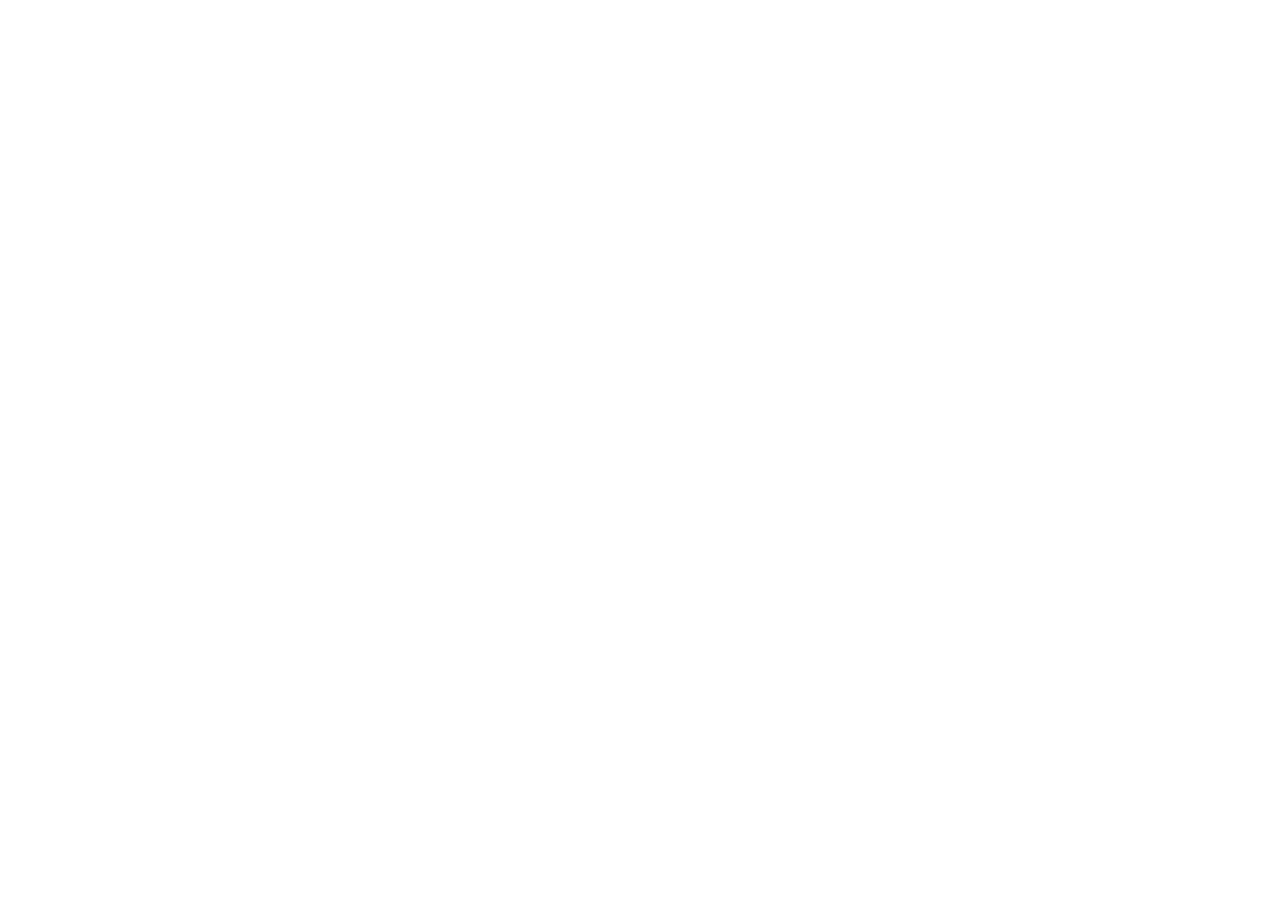
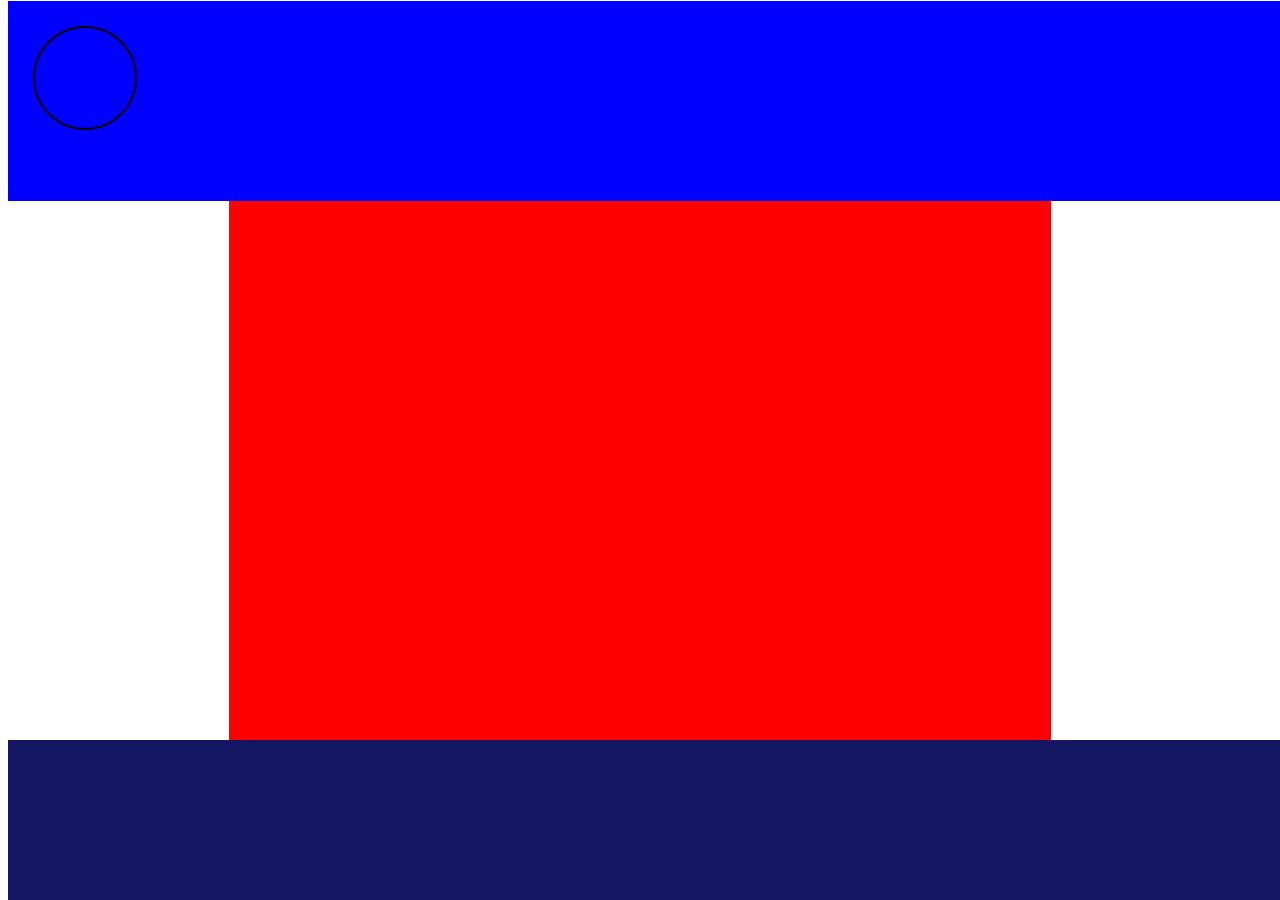
Before and after one commit to Jokkeuh/Restaurant-Page, a website built with webpack: page dist/index.html in a window 1280 px wide. Before the commit the page ends 800 px from the top, so only its background shows below. Built offline with nearby package versions, Linux system fonts and the light colour scheme.

Commit message:
init basic layout and divs

```diff
--- a/src/index.js
+++ b/src/index.js
@@ -0,0 +1,48 @@
+console.log("Twerkt")
+
+
+
+
+const createDisplay = () => {
+    const mainScreen = document.getElementById("content");
+
+    const container = document.createElement("div");
+    const contentPage1 = document.createElement("div");
+    const header = document.createElement("div");
+    const footer = document.createElement("div");
+    const logo =  document.createElement("div");
+
+
+    container.setAttribute("id","container");
+    container.setAttribute("class","container");
+
+    contentPage1.setAttribute("id","contentPage1");
+    contentPage1.setAttribute("class","contentPage1");
+
+    header.setAttribute("id", "header");
+    header.setAttribute("class","header");
+
+    logo.setAttribute("id", "logo");
+    logo.setAttribute("class","logo");
+
+    footer.setAttribute("id", "footer");
+    footer.setAttribute("class","footer");
+
+
+
+
+    const appendEach = () => {
+        document.body.appendChild(mainScreen);
+        mainScreen.appendChild(container);
+        container.appendChild(contentPage1);
+        container.appendChild(header);
+        container.appendChild(footer);
+        header.appendChild(logo)
+
+    }
+    appendEach()
+}
+
+
+
+createDisplay()
```
Also changed, not shown: dist/index.html, dist/main.js, dist/style.css (added).
